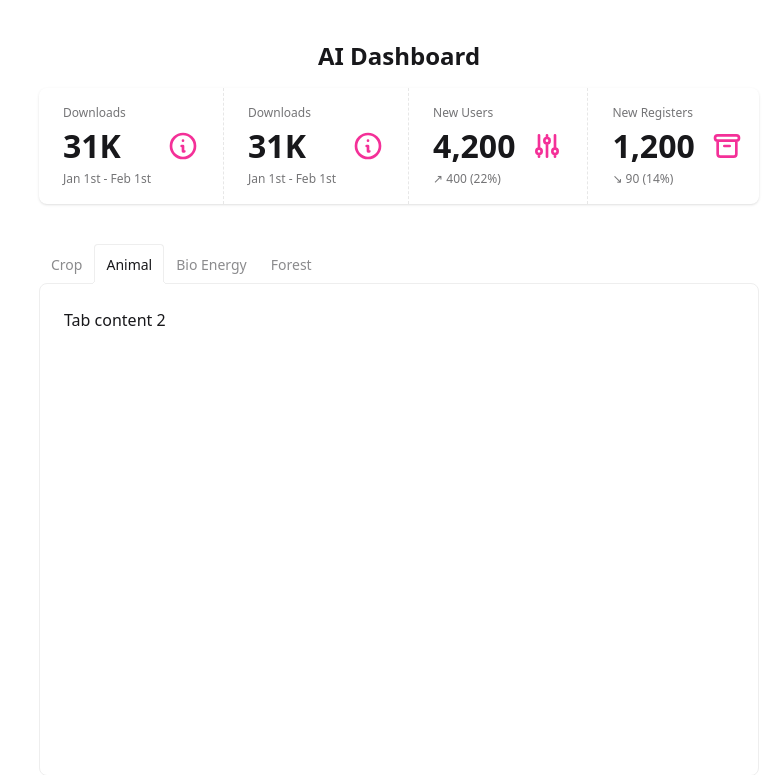
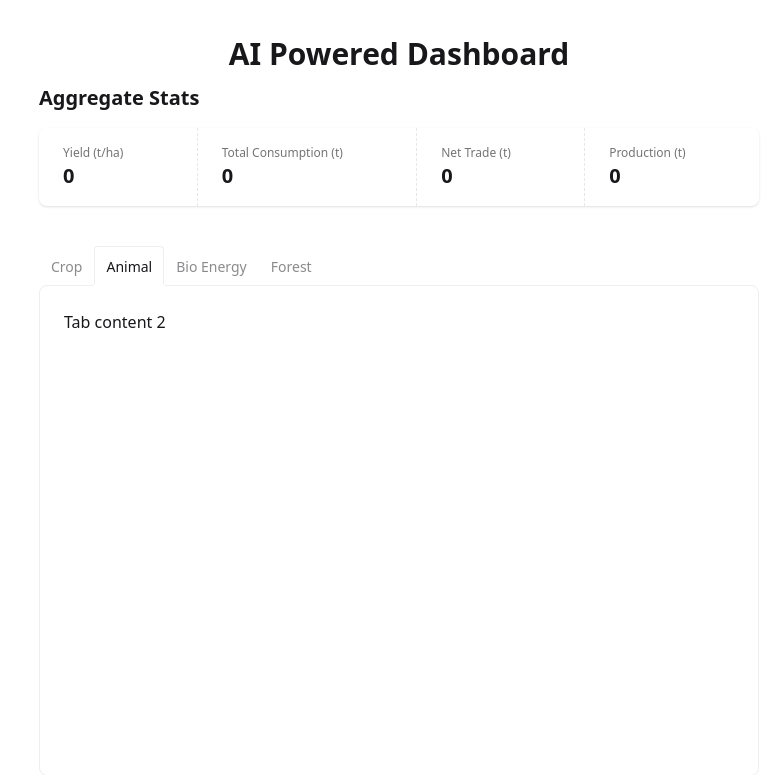
Before and after one commit to chubi-x/ai_powered_data_dashboard, a Django app: page / in a window 1280 px wide. Shown: the top 775 px of the page, without its empty margins (497-1280 px from the left). Run offline with Django 5.2, Linux system fonts and the light colour scheme; data that the repository does not hold is empty; style sheets or scripts are compiled from the project's sources; some libraries are stand-ins or nearby versions.

Commit message:
feat: update dashboard templates for new UI and Leaflet integration

```diff
--- a/dashboard/templates/base.html
+++ b/dashboard/templates/base.html
@@ -1,4 +1,3 @@
-{% load static tailwind_tags %}
 {% load static tailwind_tags %}
 {% load leaflet_tags %}
 <!DOCTYPE html>
@@ -22,7 +21,7 @@
       {% leaflet_map "map" %}
     </div>
     <div class="w-[60%] flex grow flex-col items-center p-6">
-      <h1 class="text-2xl font-bold mx-auto my-4">AI Dashboard</h1>
+      <h1 class="text-3xl font-bold mx-auto my-3">AI Powered Dashboard</h1>
       <div class="w-full flex flex-col h-full">
         {% include "headline_stats.html" %}
 
--- a/dashboard/templates/headline_stats.html
+++ b/dashboard/templates/headline_stats.html
@@ -1,84 +1,11 @@
+{% load humanize %}
+<h1 class="text-xl font-bold mb-4"> Aggregate Stats</h1>
 <div class="stats w-full shadow">
-  <div class="stat">
-    <div class="stat-figure text-secondary">
-      <svg
-        xmlns="http://www.w3.org/2000/svg"
-        fill="none"
-        viewBox="0 0 24 24"
-        class="inline-block h-8 w-8 stroke-current"
-      >
-        <path
-          stroke-linecap="round"
-          stroke-linejoin="round"
-          stroke-width="2"
-          d="M13 16h-1v-4h-1m1-4h.01M21 12a9 9 0 11-18 0 9 9 0 0118 0z"
-        ></path>
-      </svg>
-    </div>
-    <div class="stat-title">Downloads</div>
-    <div class="stat-value">31K</div>
-    <div class="stat-desc">Jan 1st - Feb 1st</div>
+  {% for label, stat in headline_stats %}
+  <div class="stat w-full">
+    <div class="stat-title">{{label}} ({{stat.1}})  </div>
+    <div class="stat-value text-xl">{{ stat.0 | intword }}</div>
+    <div class="stat-desc"></div>
   </div>
-
-  <div class="stat">
-    <div class="stat-figure text-secondary">
-      <svg
-        xmlns="http://www.w3.org/2000/svg"
-        fill="none"
-        viewBox="0 0 24 24"
-        class="inline-block h-8 w-8 stroke-current"
-      >
-        <path
-          stroke-linecap="round"
-          stroke-linejoin="round"
-          stroke-width="2"
-          d="M13 16h-1v-4h-1m1-4h.01M21 12a9 9 0 11-18 0 9 9 0 0118 0z"
-        ></path>
-      </svg>
-    </div>
-    <div class="stat-title">Downloads</div>
-    <div class="stat-value">31K</div>
-    <div class="stat-desc">Jan 1st - Feb 1st</div>
-  </div>
-  <div class="stat">
-    <div class="stat-figure text-secondary">
-      <svg
-        xmlns="http://www.w3.org/2000/svg"
-        fill="none"
-        viewBox="0 0 24 24"
-        class="inline-block h-8 w-8 stroke-current"
-      >
-        <path
-          stroke-linecap="round"
-          stroke-linejoin="round"
-          stroke-width="2"
-          d="M12 6V4m0 2a2 2 0 100 4m0-4a2 2 0 110 4m-6 8a2 2 0 100-4m0 4a2 2 0 110-4m0 4v2m0-6V4m6 6v10m6-2a2 2 0 100-4m0 4a2 2 0 110-4m0 4v2m0-6V4"
-        ></path>
-      </svg>
-    </div>
-    <div class="stat-title">New Users</div>
-    <div class="stat-value">4,200</div>
-    <div class="stat-desc">↗︎ 400 (22%)</div>
-  </div>
-
-  <div class="stat">
-    <div class="stat-figure text-secondary">
-      <svg
-        xmlns="http://www.w3.org/2000/svg"
-        fill="none"
-        viewBox="0 0 24 24"
-        class="inline-block h-8 w-8 stroke-current"
-      >
-        <path
-          stroke-linecap="round"
-          stroke-linejoin="round"
-          stroke-width="2"
-          d="M5 8h14M5 8a2 2 0 110-4h14a2 2 0 110 4M5 8v10a2 2 0 002 2h10a2 2 0 002-2V8m-9 4h4"
-        ></path>
-      </svg>
-    </div>
-    <div class="stat-title">New Registers</div>
-    <div class="stat-value">1,200</div>
-    <div class="stat-desc">↘︎ 90 (14%)</div>
-  </div>
+  {% endfor %}
 </div>
```
